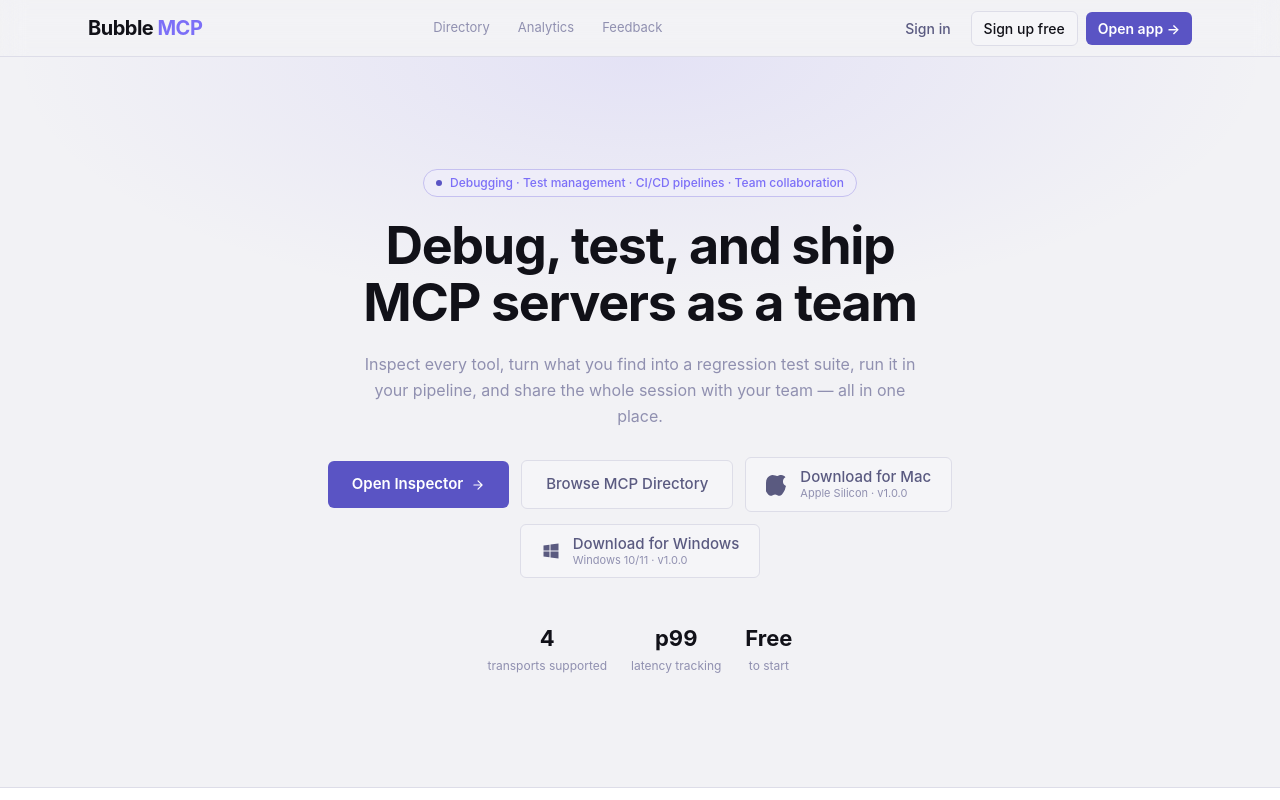
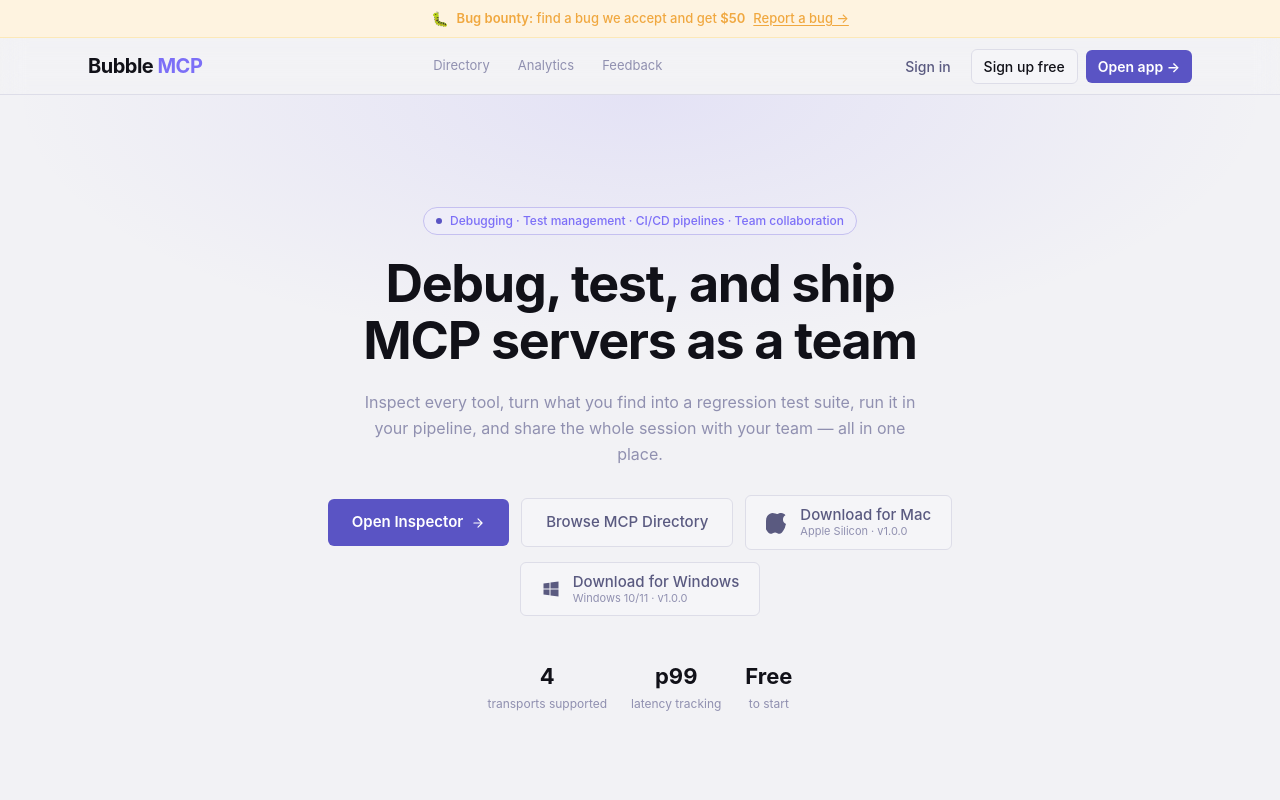
Before and after one commit to wozaisuzhou/mcp-devtool-next, a Next.js app: page / in a window 1280 px wide. Shown: the top 800 px of the page. Built offline with nearby package versions, Linux system fonts and the light colour scheme.

Commit message:
add 50 dollar bug findings

```diff
--- a/src/app/page.tsx
+++ b/src/app/page.tsx
@@ -197,6 +197,18 @@
 
   return (
     <div className="min-h-screen flex flex-col bg-[var(--c-bg-base)]">
+
+      {/* ── Bug bounty banner ── */}
+      <Link href="/bugs"
+        className="group flex items-center justify-center gap-2 px-4 py-2 text-[13px] font-medium text-center
+                   bg-[var(--c-amber-bg)] text-[var(--c-amber)] border-b border-[var(--c-amber-border)]
+                   hover:bg-[var(--c-amber-bg-2)] transition-colors">
+        <span className="text-[14px]">🐛</span>
+        <span>
+          <strong className="font-semibold">Bug bounty:</strong> find a bug we accept and get <strong className="font-semibold">$50</strong>
+        </span>
+        <span className="underline-offset-2 group-hover:underline">Report a bug →</span>
+      </Link>
 
       {/* ── Navbar ── */}
       <header className="sticky top-0 z-40 border-b border-[var(--c-border)] bg-[var(--c-bg-base)]/90 backdrop-blur-md">
```
